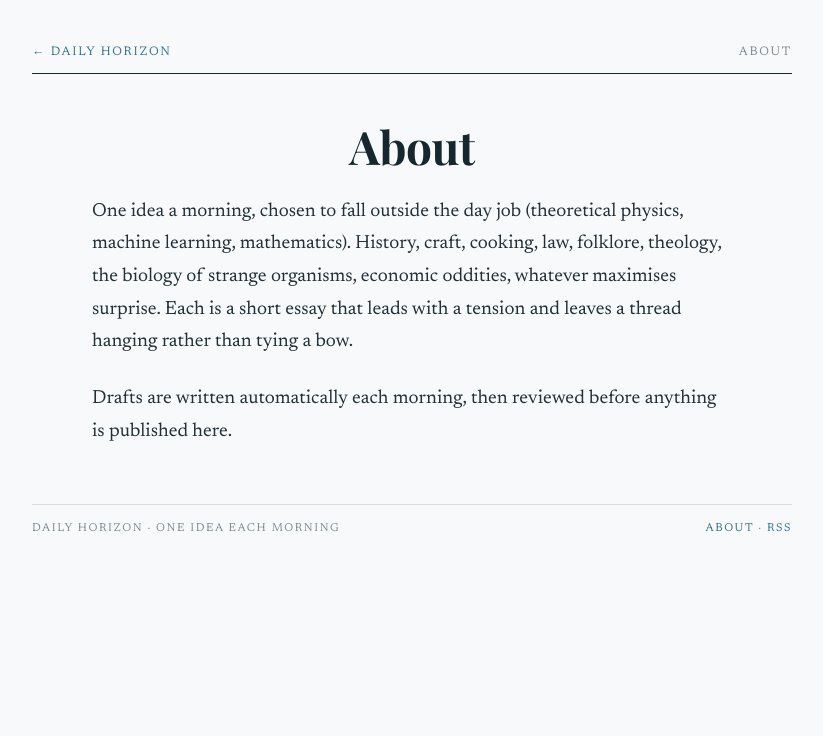
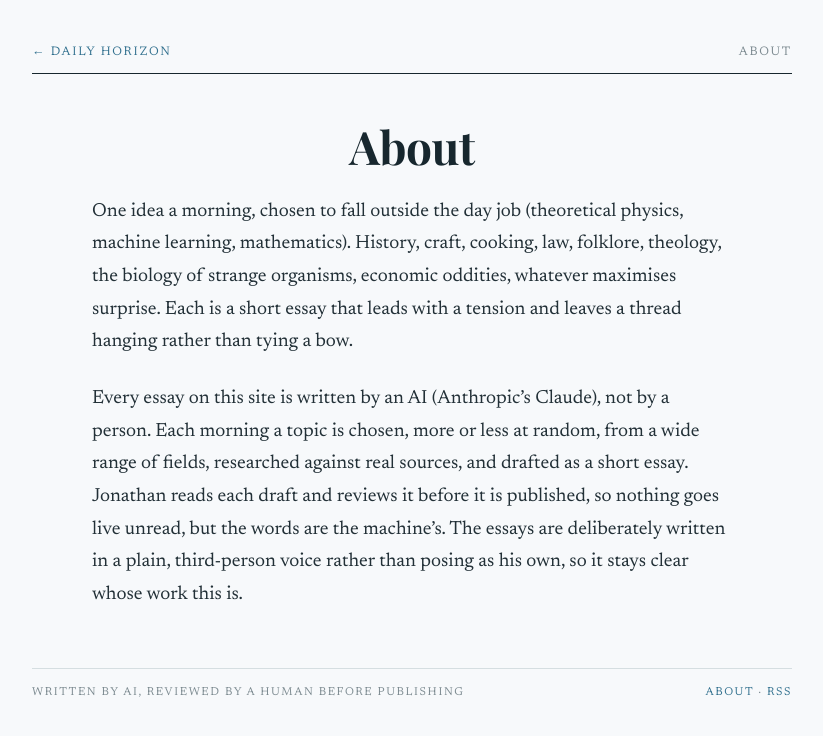
Before and after one commit to jonstraveladventures/daily-horizon-broadener, a Jekyll site: the page built from about.md, in a window 1280 px wide. Shown: the top 736 px of the page, without its empty margins (228-1051 px from the left). Built offline with Jekyll 4.4.1, drawn with Linux system fonts in a browser that asks for light colours; some web fonts are replaced.

Commit message:
Disclose AI authorship clearly across the site
Home note under the nav, a line in every article's meta row, a sitewide footer
line, and an explicit About paragraph naming the model. Nothing is published
without a visible 'written by AI, reviewed by a human' statement.

Co-Authored-By: Claude Opus 4.8 <noreply@anthropic.com>

```diff
--- a/_layouts/default.html
+++ b/_layouts/default.html
@@ -16,7 +16,7 @@
     {{ content }}
 
     <footer class="foot">
-      <span>Daily Horizon · One idea each morning</span>
+      <span>Written by AI, reviewed by a human before publishing</span>
       <span><a href="{{ '/about/' | relative_url }}">About</a> · <a href="{{ '/feed.xml' | relative_url }}">RSS</a></span>
     </footer>
   </main>
--- a/_layouts/home.html
+++ b/_layouts/home.html
@@ -2,6 +2,8 @@
 layout: default
 ---
 {% include masthead.html %}
+
+<p class="ai-note">Every essay here is written by AI and reviewed by a human before it is published.</p>
 
 {%- assign lead = site.posts.first -%}
 {%- if lead -%}
--- a/_layouts/post.html
+++ b/_layouts/post.html
@@ -14,7 +14,7 @@ layout: default
   {%- assign mins = words | divided_by: 200 | plus: 1 -%}
   <div class="meta">
     <span class="hair"></span>
-    <span>{{ mins }} min read</span>
+    <span>AI-written · human-reviewed · {{ mins }} min read</span>
     <span class="hair"></span>
   </div>
 </header>
--- a/about.md
+++ b/about.md
@@ -10,5 +10,10 @@ theology, the biology of strange organisms, economic oddities, whatever
 maximises surprise. Each is a short essay that leads with a tension and leaves
 a thread hanging rather than tying a bow.
 
-Drafts are written automatically each morning, then reviewed before anything
-is published here.
+Every essay on this site is written by an AI (Anthropic's Claude), not by a
+person. Each morning a topic is chosen, more or less at random, from a wide
+range of fields, researched against real sources, and drafted as a short essay.
+Jonathan reads each draft and reviews it before it is published, so nothing goes
+live unread, but the words are the machine's. The essays are deliberately
+written in a plain, third-person voice rather than posing as his own, so it
+stays clear whose work this is.
--- a/assets/css/style.scss
+++ b/assets/css/style.scss
@@ -72,6 +72,12 @@ a:hover { text-decoration: underline; text-decoration-thickness: 1px; text-under
 }
 .nav a { color: var(--accent); }
 .nav .sep { color: var(--rule); }
+
+/* ---------- AI disclosure note (home) ---------- */
+.ai-note {
+  text-align: center; margin: 16px 0 0;
+  font-style: italic; font-size: 13.5px; color: var(--muted); letter-spacing: 0.01em;
+}
 
 /* ---------- lead story ---------- */
 .lead { padding: 38px 0 34px; border-bottom: 1px solid var(--rule); }
```
